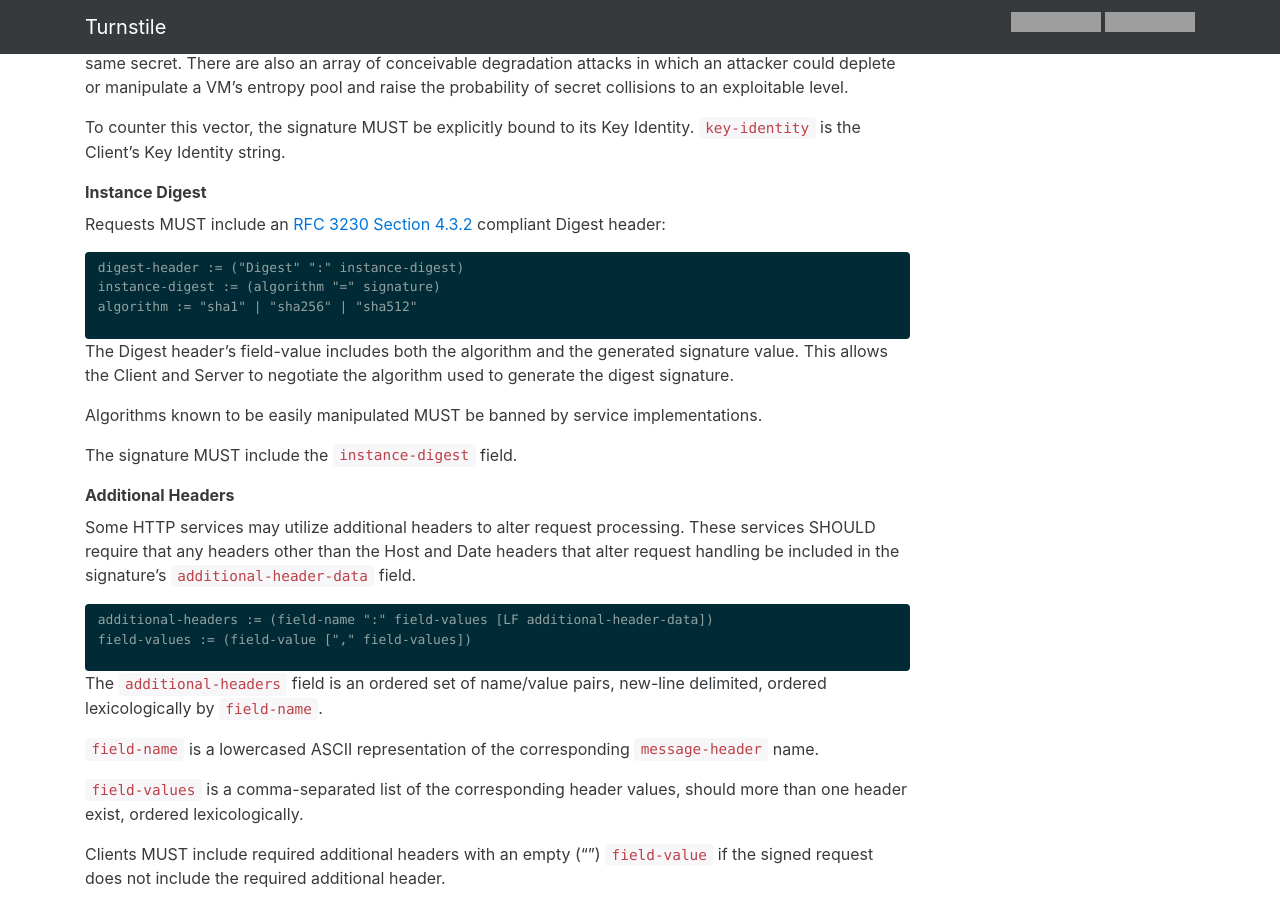
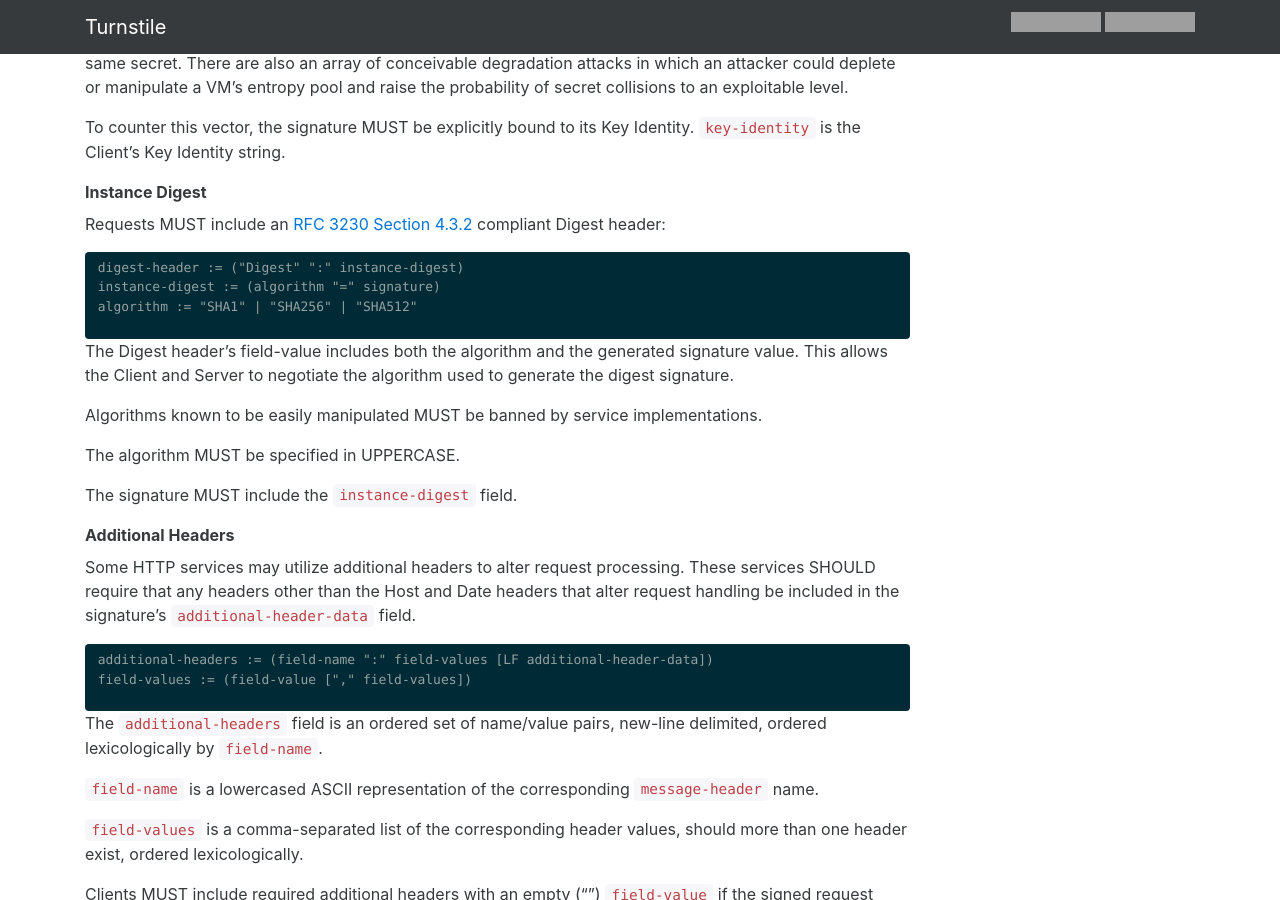
Before and after one commit to rapid7/turnstile, a Jekyll site: the page built from docs/_pages/signing-spec.md, in a window 1280 px wide and 900 px high, scrolled down 2760 px. Built offline with Jekyll 4.4.1, drawn with Linux system fonts in a browser that asks for light colours; nearby versions of some CDN libraries; grey boxes are pictures that could not be loaded.

Commit message:
Updated documentation to note uppercase requirement in hashing algorithm name. Updated example config accordingly.

```diff
--- a/docs/_pages/signing-spec.md
+++ b/docs/_pages/signing-spec.md
@@ -105,11 +105,13 @@ Requests MUST include an [RFC 3230 Section 4.3.2] compliant Digest header:
 
     digest-header := ("Digest" ":" instance-digest)
     instance-digest := (algorithm "=" signature)
-    algorithm := "sha1" | "sha256" | "sha512"
+    algorithm := "SHA1" | "SHA256" | "SHA512"
 
-The Digest header's field-value  includes both the algorithm and the generated signature value. This allows the Client and Server to negotiate the algorithm used to generate the digest signature.
+The Digest header's field-value includes both the algorithm and the generated signature value. This allows the Client and Server to negotiate the algorithm used to generate the digest signature.
 
 Algorithms known to be easily manipulated MUST be banned by service implementations.
+
+The algorithm MUST be specified in UPPERCASE.
 
 The signature MUST include the `instance-digest` field.
 
```
Also changed, not shown: docs/_pages/configuration.md (+1 -1 lines).
